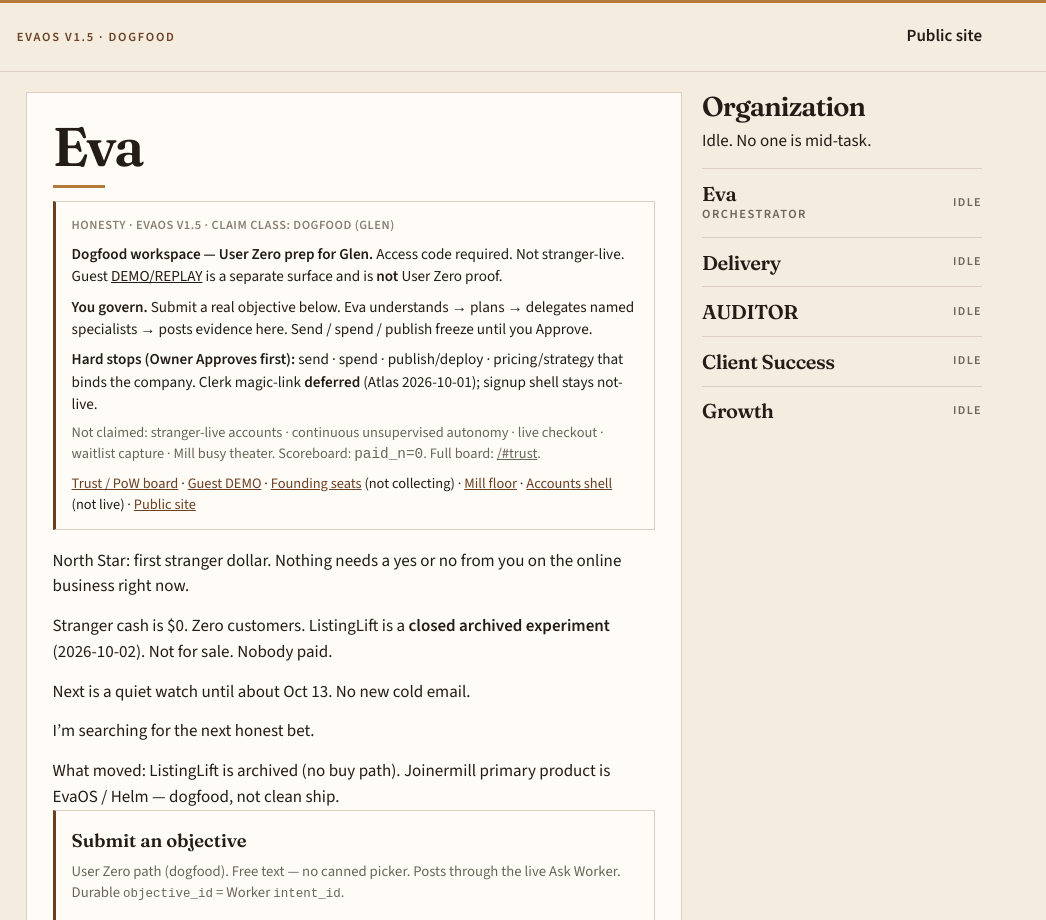
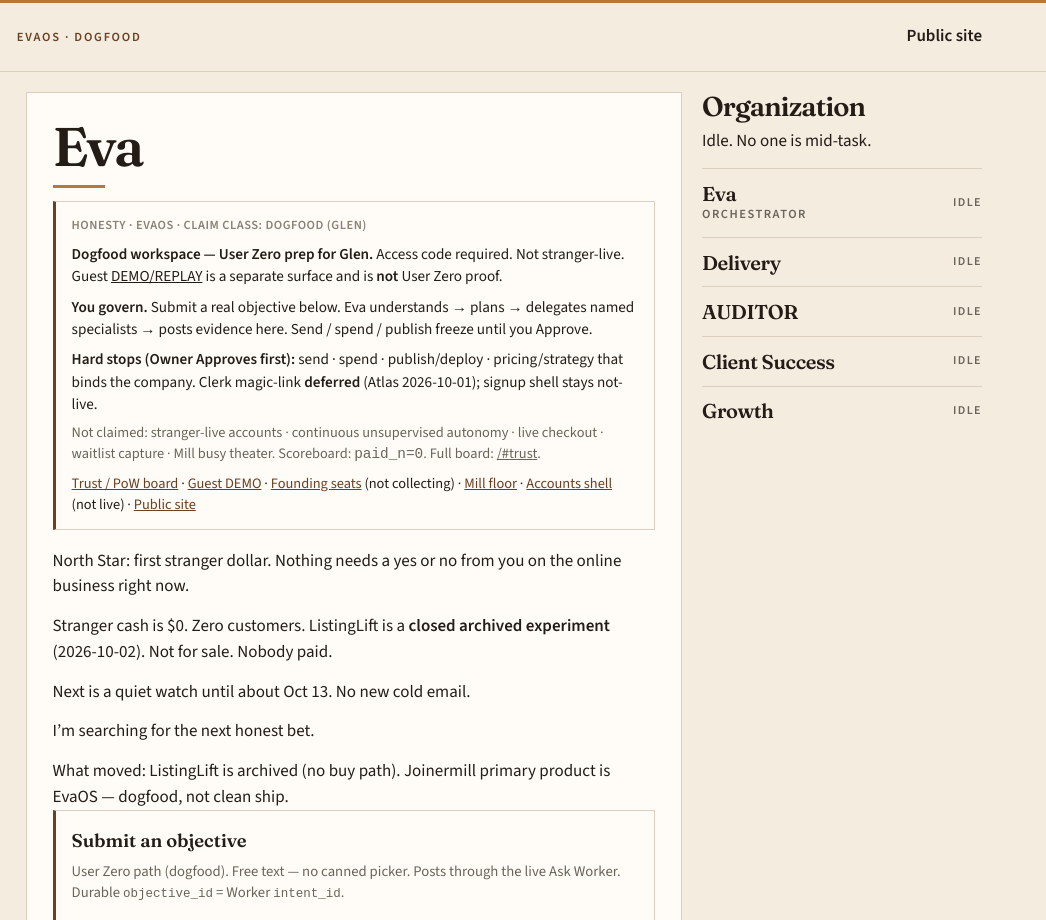
Before and after one commit to Evaisawesome2025/joinermill, a plain HTML site: page app/index.html in a window 1280 px wide. Shown: the top 920 px of the page, 234-1280 px from the left. Drawn offline with Linux system fonts and the light colour scheme.

Commit message:
Public naming consistency: Joinermill / EvaOS / Eva; Helm off primary copy
No rebrand. Align public surfaces with Gap Item 6 + Glen hierarchy:
Joinermill=brand, EvaOS=product, Eva=operator, Helm=internal.
Collapse stranger-facing V0.8–V1.5 laundry on Trust; keep VERSION build stamp.
Ready stays NO; no arm/charge.

```diff
--- a/app/index.html
+++ b/app/index.html
@@ -4,7 +4,7 @@
   <meta charset="utf-8">
   <meta name="viewport" content="width=device-width, initial-scale=1">
   <title>Eva — Joinermill · dogfood</title>
-  <meta name="description" content="EvaOS V1.5 — Joinermill dogfood (User Zero prep). Real objectives via access code. Not stranger-live. Clerk deferred.">
+  <meta name="description" content="EvaOS — Joinermill dogfood (User Zero prep). Real objectives via access code. Not stranger-live. Clerk deferred.">
   <meta name="evaos-version" content="1.5">
   <link rel="canonical" href="https://joinermill.com/app/">
   <meta name="theme-color" content="#f3ecdf" media="(prefers-color-scheme: light)">
@@ -30,7 +30,7 @@
         </svg>
         <span>Joinermill</span>
       </a>
-      <p class="ws-kicker">EvaOS V1.5 · dogfood</p>
+      <p class="ws-kicker">EvaOS · dogfood</p>
       <a class="site-link" href="/">Public site</a>
     </div>
   </header>
@@ -165,7 +165,7 @@
     <main class="sheet" id="conversation">
       <h1 class="who">Eva</h1>
       <aside class="honesty" id="b4-honesty" aria-label="How authority works">
-        <p class="honesty-kicker">Honesty · EvaOS V1.5 · claim class: dogfood (Glen)</p>
+        <p class="honesty-kicker">Honesty · EvaOS · claim class: dogfood (Glen)</p>
         <p><strong>Dogfood workspace — User Zero prep for Glen.</strong> Access code required. Not stranger-live. Guest <a href="/app/guest/">DEMO/REPLAY</a> is a separate surface and is <strong>not</strong> User Zero proof.</p>
         <p><strong>You govern.</strong> Submit a real objective below. Eva understands → plans → delegates named specialists → posts evidence here. Send / spend / publish freeze until you Approve.</p>
         <p class="honesty-gates"><strong>Hard stops (Owner Approves first):</strong> send · spend · publish/deploy · pricing/strategy that binds the company. Clerk magic-link <strong>deferred</strong> (Atlas 2026-10-01); signup shell stays not-live.</p>
@@ -177,7 +177,7 @@
         <p>Stranger cash is $0. Zero customers. ListingLift is a <strong>closed archived experiment</strong> (2026-10-02). Not for sale. Nobody paid.</p>
         <p>Next is a quiet watch until about Oct 13. No new cold email.</p>
         <p>I’m searching for the next honest bet.</p>
-        <p>What moved: ListingLift is archived (no buy path). Joinermill primary product is EvaOS / Helm — dogfood, not clean ship.</p>
+        <p>What moved: ListingLift is archived (no buy path). Joinermill primary product is EvaOS — dogfood, not clean ship.</p>
       </article>
 
       <section class="objective-panel" id="objective-panel" aria-labelledby="objective-title">
```
